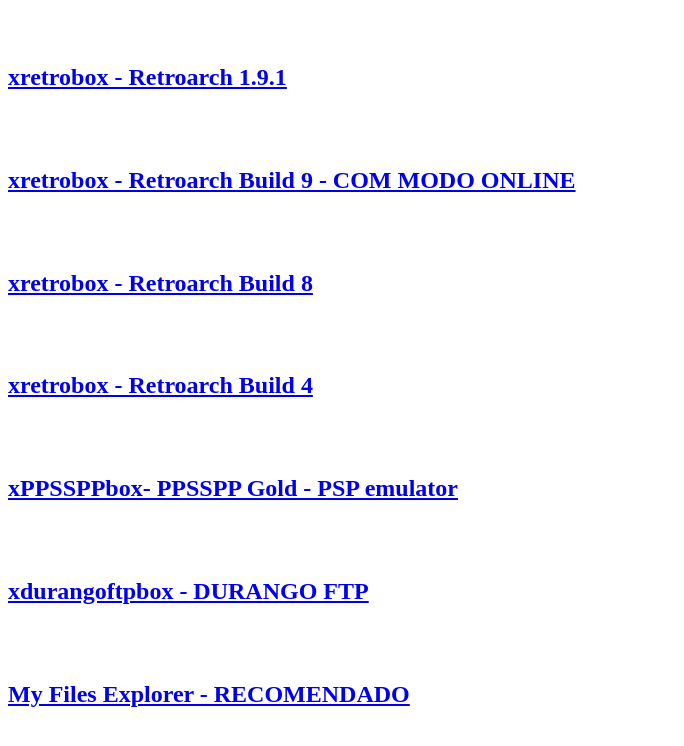
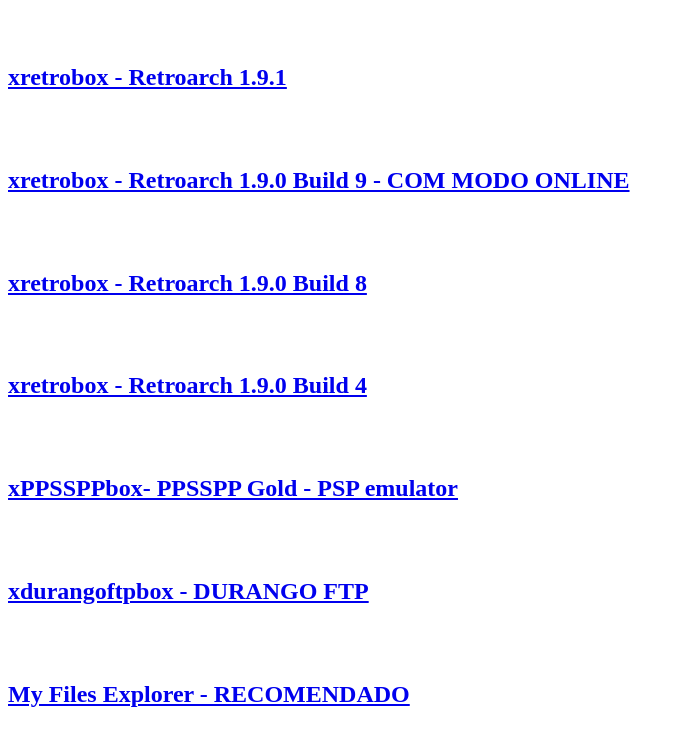
Before and after one commit to xretrobox/xretrobox.github.io, a plain HTML site: page index.html in a window 1280 px wide. Shown: the top 746 px of the page, without its empty margins (0-684 px from the left). Drawn offline with Linux system fonts and the light colour scheme.

Commit message:
Update index.html

```diff
--- a/index.html
+++ b/index.html
@@ -9,19 +9,19 @@
 	<br></br>
 
 	<h2>
-            <a href="ms-windows-store://pdp/?productid=9NLDTJW252S5">xretrobox - Retroarch Build 9 - COM MODO ONLINE</a>
+            <a href="ms-windows-store://pdp/?productid=9NLDTJW252S5">xretrobox - Retroarch 1.9.0 Build 9 - COM MODO ONLINE</a>
         </h2>
 
 	<br></br>
 
 	<h2>
-            <a href="ms-windows-store://pdp/?productid=9P78RLP0JL90">xretrobox - Retroarch Build 8</a>
+            <a href="ms-windows-store://pdp/?productid=9P78RLP0JL90">xretrobox - Retroarch 1.9.0 Build 8</a>
         </h2>
 
 	<br></br>
 
 	<h2>
-            <a href="ms-windows-store://pdp/?productid=9P00MN9KR4C6">xretrobox - Retroarch Build 4</a>
+            <a href="ms-windows-store://pdp/?productid=9P00MN9KR4C6">xretrobox - Retroarch 1.9.0 Build 4</a>
         </h2>
 
 	<br></br>
```
